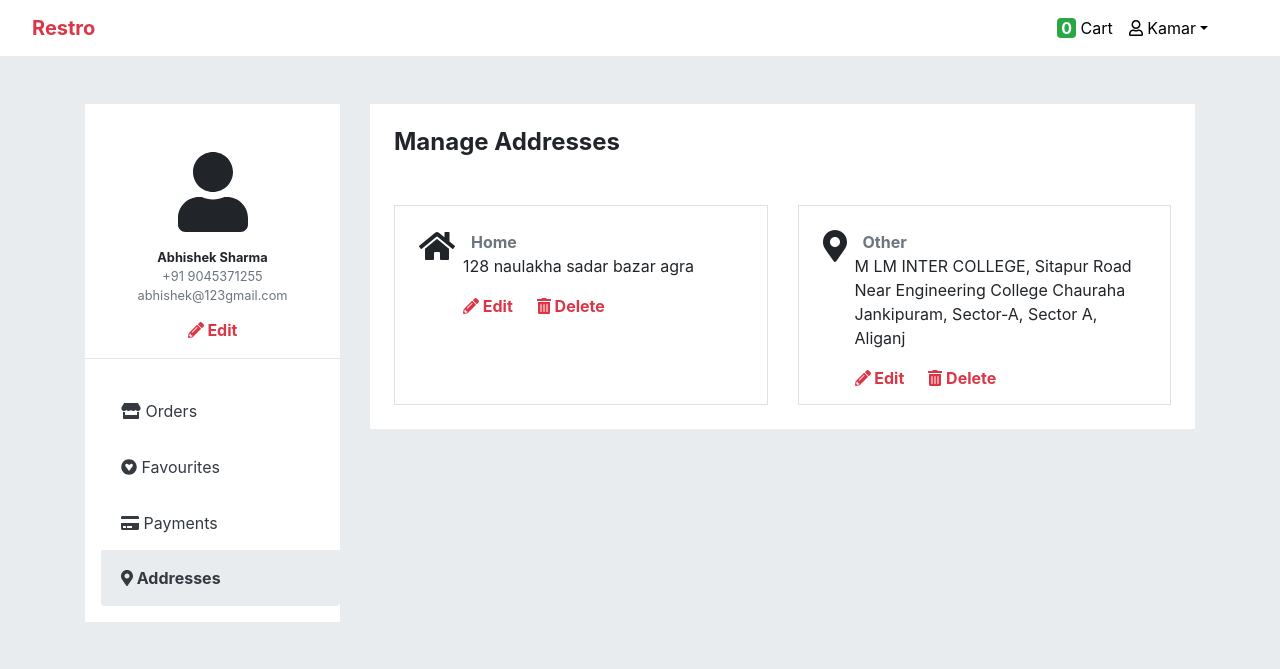
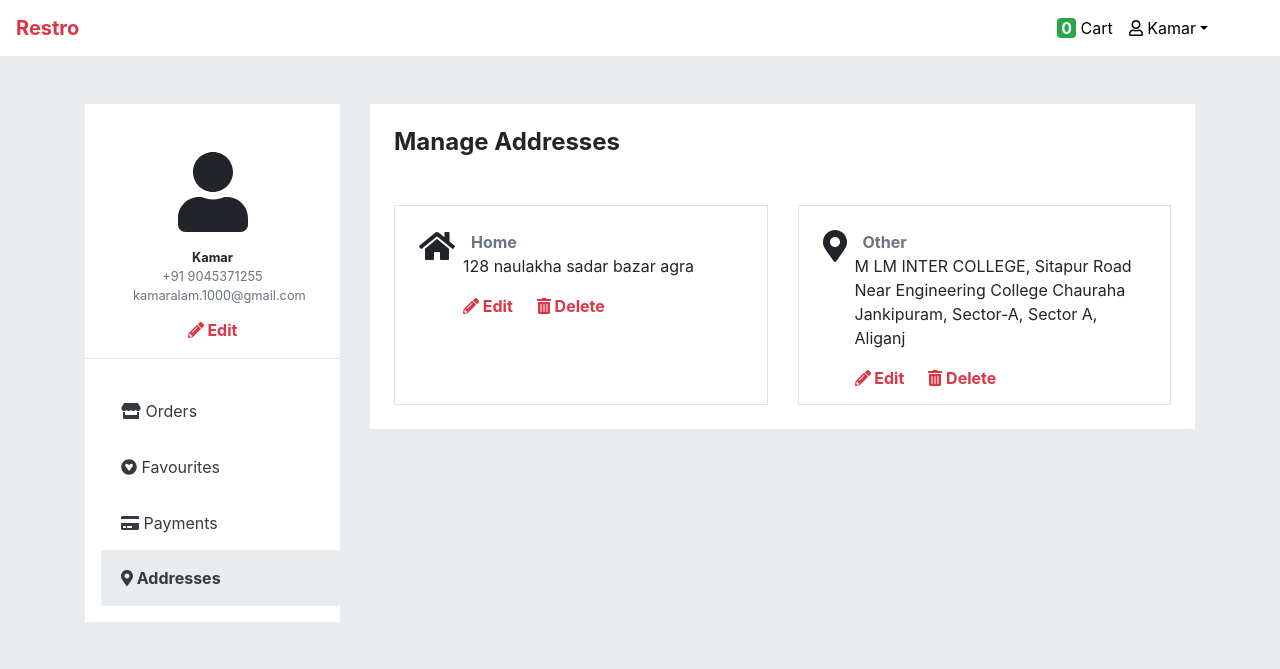
Before and after one commit to simplykamar/restro, a Django app: page /foodie/addresses in a window 1280 px wide; the page is wider, and only the part inside the window is pictured. Shown: the top 669 px of that part. Run offline with Django 3.2, Linux system fonts and the light colour scheme; a user stored in the database is signed in; data comes from the database, SQL or seed files in the repository; both versions use the stored data as it was after the commit; some libraries are stand-ins or nearby versions.

Commit message:
prilfe sidebar user info

```diff
--- a/Restro/account/views.py
+++ b/Restro/account/views.py
@@ -14,7 +14,7 @@ def login(req):
 		if user is not None:
 			auth.login(req,user)
 			return redirect("/foodie")
-		else:messages.error(req,"User Not Found")
+		else:messages.error(req,"Invalid email or password")
 	return render(req,"account/login.html")
 def logout(req):
 	if req.user.is_authenticated:
--- a/Restro/foodie/templates/foodie/base.html
+++ b/Restro/foodie/templates/foodie/base.html
@@ -11,7 +11,7 @@
 </head>
 <body>
 <nav class="navbar navbar-expand-md navbar-light">
-	<a href="/foodie" class="navbar-brand text-danger font-weight-bolder ml-3">Restro</a>
+	<a href="/foodie" class="navbar-brand text-danger font-weight-bolder">Restro</a>
 	<button class="navbar-toggler" data-toggle="collapse" data-target="#mynav">
 		<span class="navbar-toggler-icon"></span>
 	</button>
@@ -42,7 +42,7 @@
 	<div class="row mr-0 text-center">
 		<div class="col-lg-3 col-md-3 col-sm-12 col-12">
 			<a href="#">
-				<img src="{%static 'foodie/img/logo.JPG'%}" class="img-fluid cover_logo">
+				<img src="{%static 'foodie/img/logo.jpg'%}" class="img-fluid cover_logo">
 			</a>
 			<h4 class="text-danger font-weight-bolder">Food Ordering System</h4>
 		</div>
@@ -62,7 +62,7 @@
 			<form class="form-inline">
 				<div class="form-group">
 					<input type="email" name="newsletter-email" class="form-control" placeholder="please enter your email">
-					<input type="submit" class="btn btn-success py-2 px-3" value="Subscribe">
+					<button type="submit" class="btn btn-success py-2 px-3">Subscribe</button>
 				</div>
 			</form>
 		</div>
--- a/Restro/foodie/templates/foodie/profile-sidebar.html
+++ b/Restro/foodie/templates/foodie/profile-sidebar.html
@@ -4,9 +4,9 @@
 					<div class="px-5 pt-5 text-center">
 						<i class="fas fa-user fa-5x
 						 "></i>
-						<small class="font-weight-bolder mt-3 d-block">Abhishek Sharma</small>
-						<small class="text-muted d-block">+91 9045371255</small>
-						<small class="text-muted d-block">abhishek@123gmail.com</small>
+						<small class="font-weight-bolder mt-3 d-block">{{request.user.username|title}}</small>
+						<small class="text-muted d-block">+91 {{request.user.profile.tel}}</small>
+						<small class="text-muted d-block">{{request.user.email}}</small>
 						<a href="#" class="font-weight-bolder text-decoration-none text-danger"><i class="fas fa-pencil-alt mt-3"></i> Edit</a>
 					</div><hr>
 					<div class="pl-3 pb-3 mt-4 custom-active">
```
Also changed, not shown: Restro/db.sqlite3.
